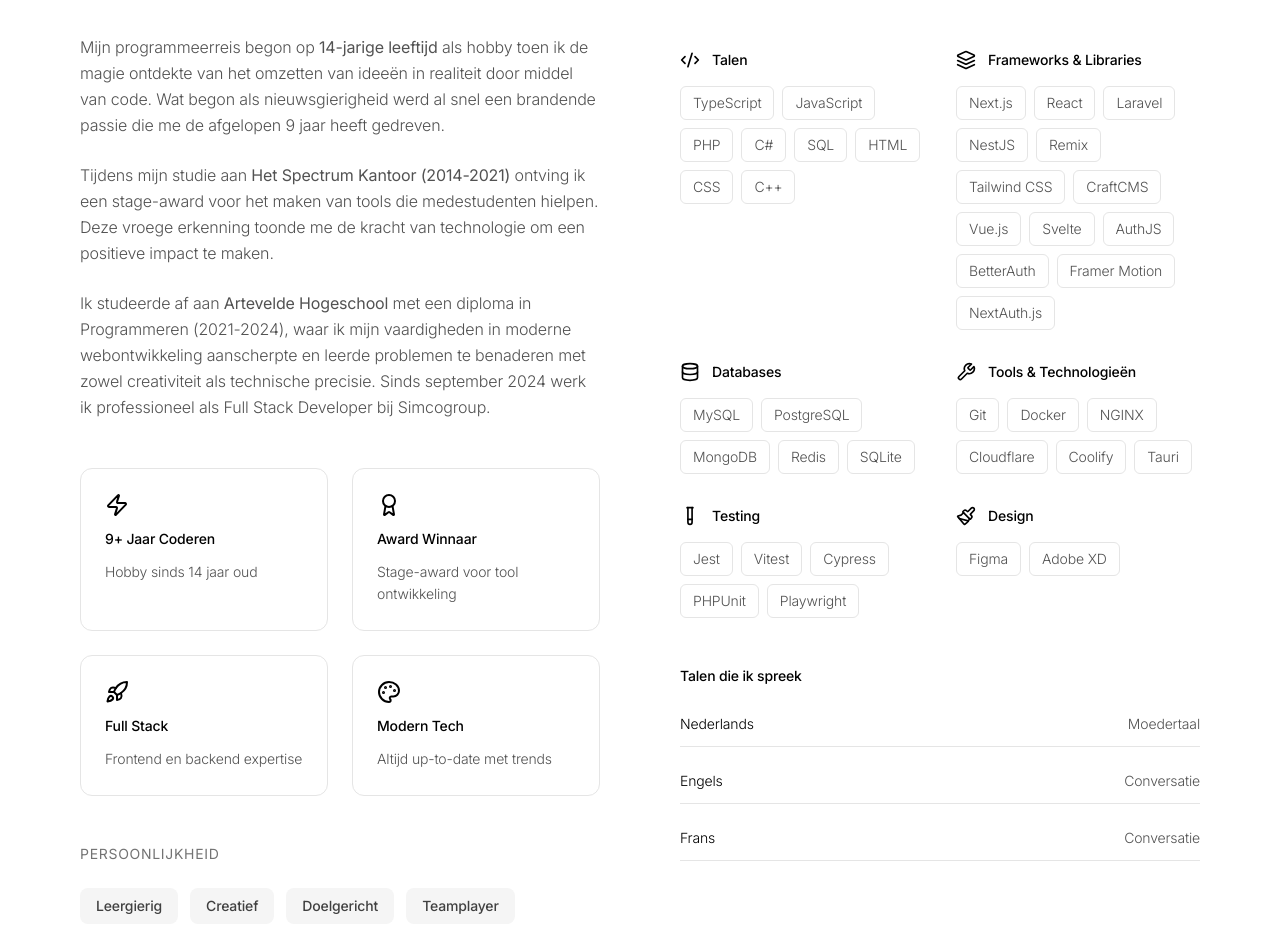
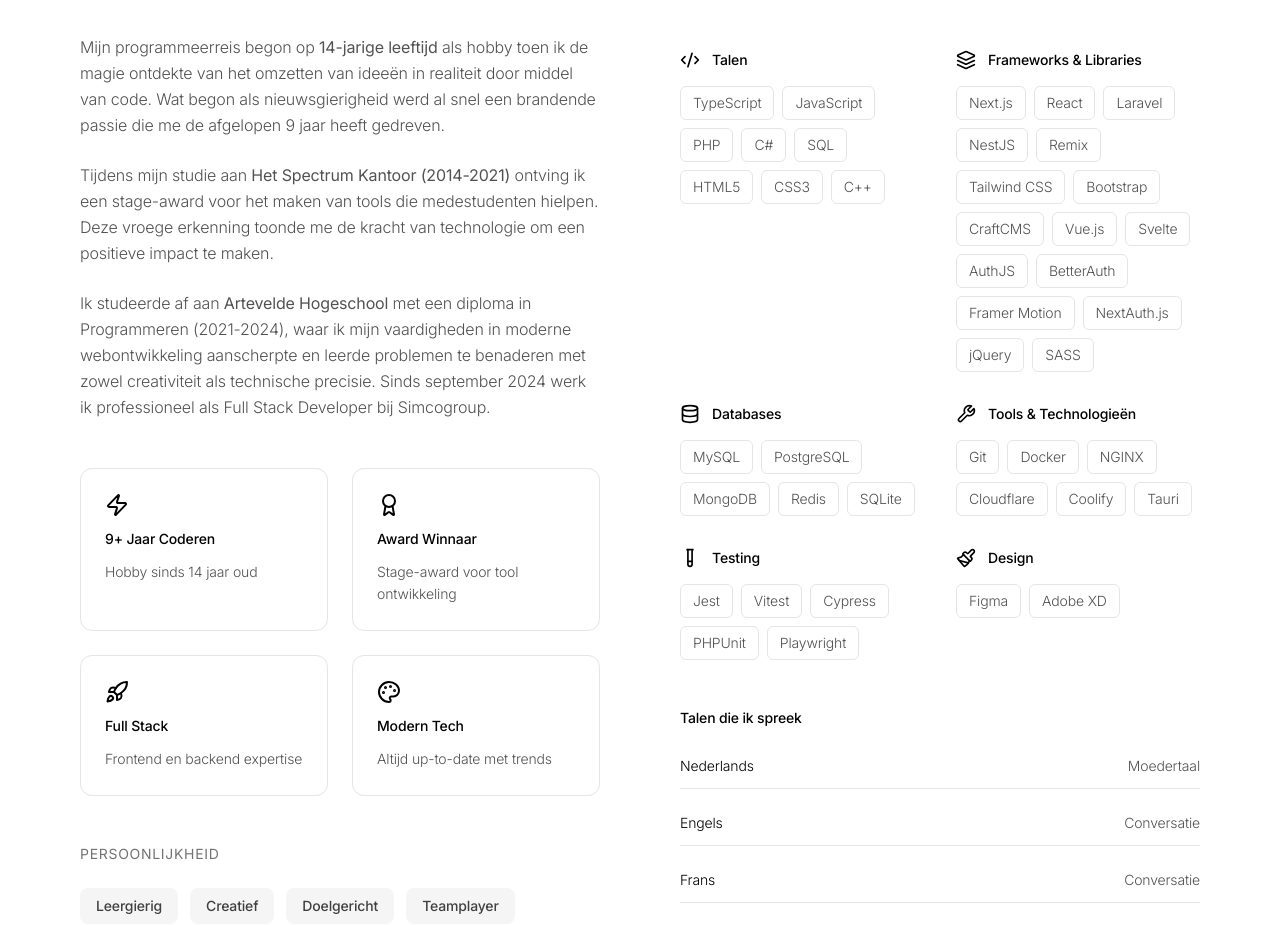
Before and after one commit to dionvanhecke/portfolio-revised, a Next.js app: page / in a window 1280 px wide. Shown: the part 1441-2366 px from the top of the page. Built offline with nearby package versions, Linux system fonts and the light colour scheme.

Commit message:
fix: add standard technology's, image fix on api project

```diff
--- a/content/projects/parapluu-api.md
+++ b/content/projects/parapluu-api.md
@@ -11,7 +11,7 @@ status:
   nl: Professioneel
   fr: Professionnel
   en: Professional
-image: /parapluu.png
+image: /parapluu-02.jpg
 technologies:
   - Laravel
   - PHP
--- a/src/components/About.tsx
+++ b/src/components/About.tsx
@@ -14,10 +14,10 @@ const About = () => {
 
   const skills = {
     languages: [
-      'TypeScript', 'JavaScript', 'PHP', 'C#', 'SQL', 'HTML', 'CSS', 'C++'
+      'TypeScript', 'JavaScript', 'PHP', 'C#', 'SQL', 'HTML5', 'CSS3', 'C++'
     ],
     frameworks: [
-      'Next.js', 'React', 'Laravel', 'NestJS', 'Remix', 'Tailwind CSS', 'CraftCMS', "Vue.js", "Svelte", "AuthJS", "BetterAuth", "Framer Motion", "NextAuth.js"
+      'Next.js', 'React', 'Laravel', 'NestJS', 'Remix', 'Tailwind CSS', 'Bootstrap', 'CraftCMS', "Vue.js", "Svelte", "AuthJS", "BetterAuth", "Framer Motion", "NextAuth.js", "jQuery", "SASS"
     ],
     databases: [
       'MySQL', 'PostgreSQL', 'MongoDB', 'Redis', 'SQLite'
```
